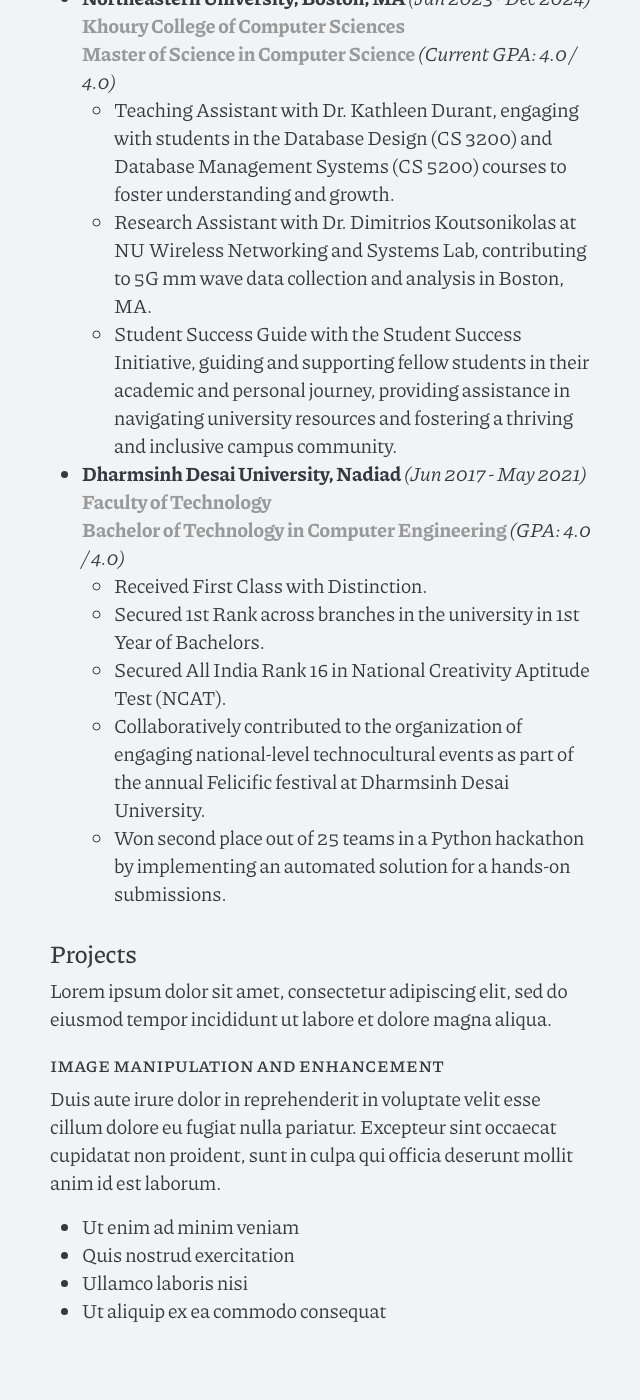
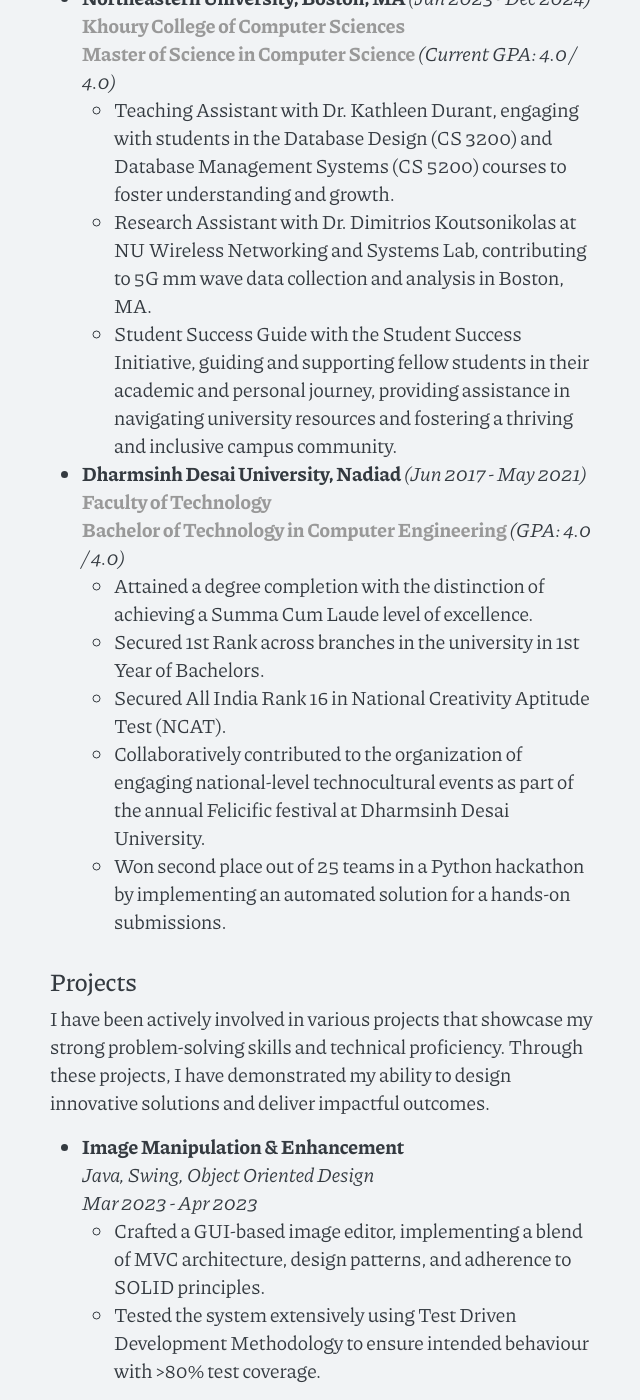
Before and after one commit to yug-rajani/yug-rajani.github.io, a Jekyll site: the page built from cv.md, in a window 1280 px wide and 1400 px high, scrolled down 1444 px. Shown: the whole window, without its empty margins (317-957 px from the left). Built offline with Jekyll 4.4.1, drawn with Linux system fonts in a browser that asks for light colours; before the commit the page ends 2784 px from its top, so only the background shows below that.

Commit message:
Try adding project

```diff
--- a/cv.md
+++ b/cv.md
@@ -37,7 +37,7 @@ I have successfully applied my software engineering expertise to develop effecti
 - **Dharmsinh Desai University, Nadiad** *(Jun 2017 - May 2021)* <br>
   <span style="font-weight: bold; color: #999;">Faculty of Technology</span> <br>
   <span style="font-weight: bold; color: #999;">Bachelor of Technology in Computer Engineering</span> *(GPA: 4.0 / 4.0)*
-  - Received First Class with Distinction.
+  - Attained a degree completion with the distinction of achieving a Summa Cum Laude level of excellence.
   - Secured 1st Rank across branches in the university in 1st Year of Bachelors.
   - Secured All India Rank 16 in National Creativity Aptitude Test (NCAT).
   - Collaboratively contributed to the organization of engaging national-level technocultural events as part of the annual Felicific festival at Dharmsinh Desai University.
@@ -46,13 +46,10 @@ I have successfully applied my software engineering expertise to develop effecti
 
 ## Projects
 
-Lorem ipsum dolor sit amet, consectetur adipiscing elit, sed do eiusmod tempor incididunt ut labore et dolore magna aliqua.
+I have been actively involved in various projects that showcase my strong problem-solving skills and technical proficiency. Through these projects, I have demonstrated my ability to design innovative solutions and deliver impactful outcomes.
 
-### Image Manipulation and Enhancement
-
-Duis aute irure dolor in reprehenderit in voluptate velit esse cillum dolore eu fugiat nulla pariatur. Excepteur sint occaecat cupidatat non proident, sunt in culpa qui officia deserunt mollit anim id est laborum.
-
-* Ut enim ad minim veniam
-* Quis nostrud exercitation
-* Ullamco laboris nisi
-* Ut aliquip ex ea commodo consequat
+- **Image Manipulation & Enhancement** <br>
+  *Java, Swing, Object Oriented Design* <br>
+  *Mar 2023 - Apr 2023* <br>
+  - Crafted a GUI-based image editor, implementing a blend of MVC architecture, design patterns, and adherence to SOLID principles.
+  - Tested the system extensively using Test Driven Development Methodology to ensure intended behaviour with >80% test coverage.
```
Also changed, not shown: index.md (+1 -1 lines).
